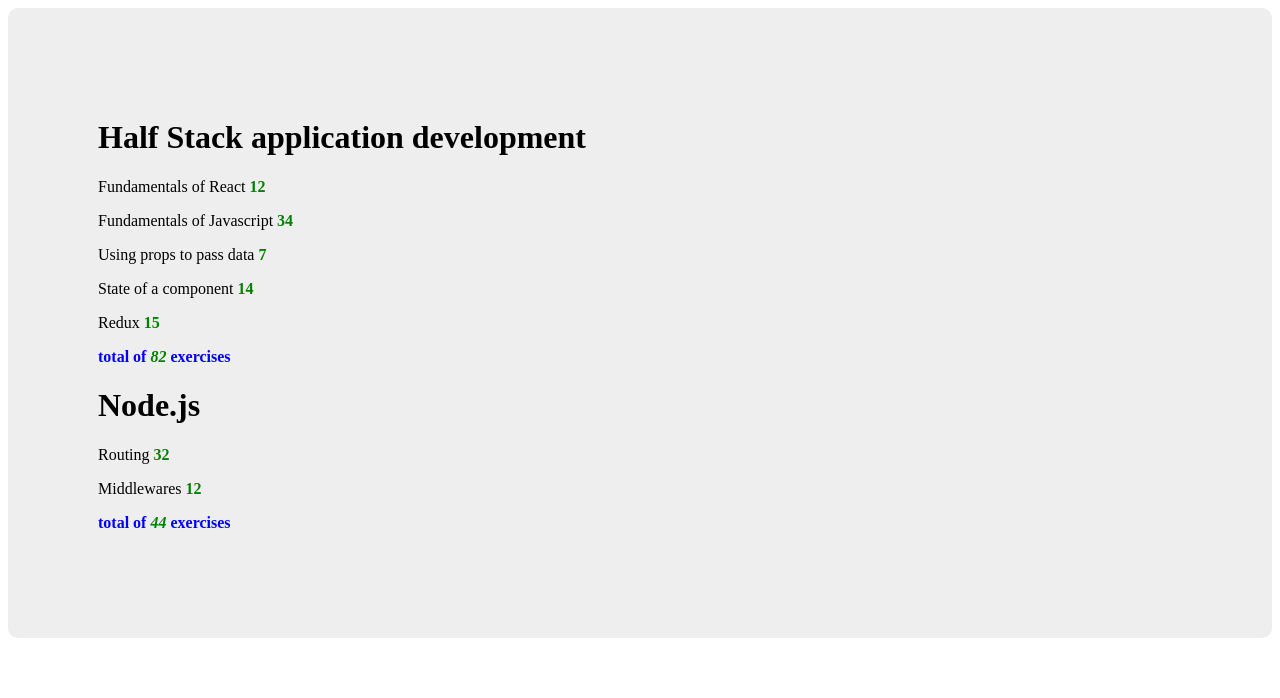
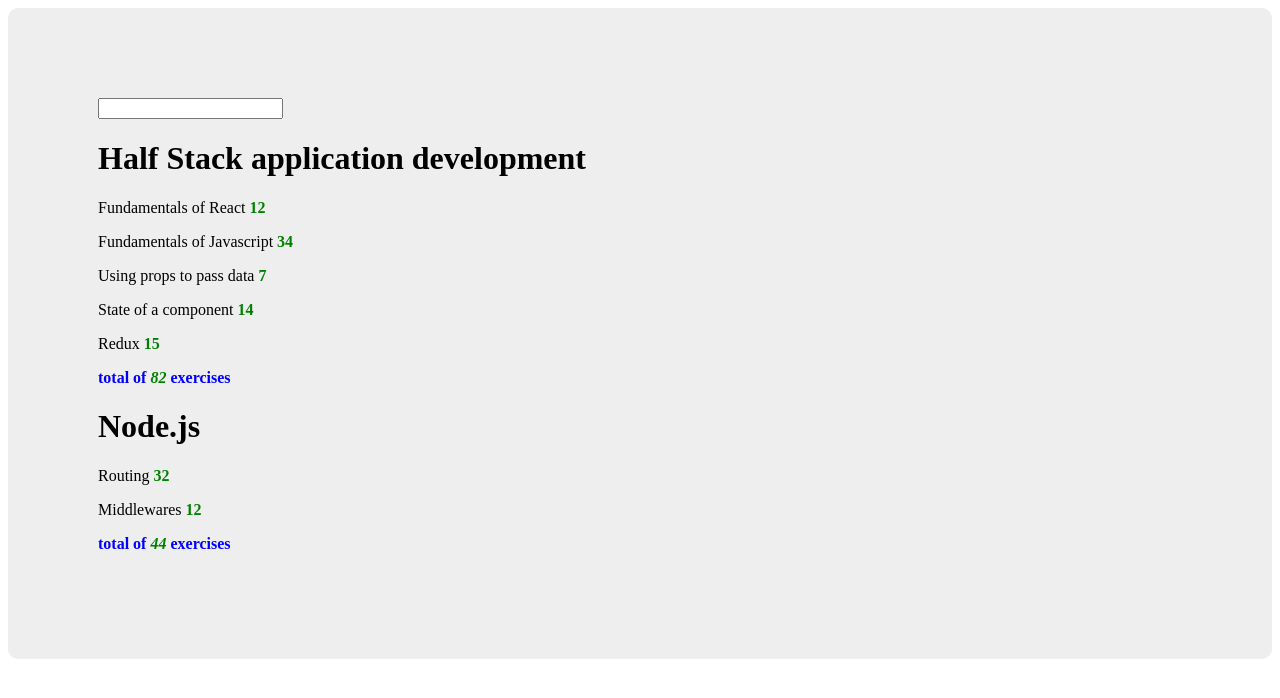
Before and after one commit to ElvisAns/openfullstack, a React (Create React App) app in the folder part2/courseinfo/: page / in a window 1280 px wide. Shown: the top 698 px of the page. Built offline with nearby package versions, Linux system fonts and the light colour scheme.

Commit message:
Added the form component

```diff
--- a/part2/courseinfo/src/components/Course.js
+++ b/part2/courseinfo/src/components/Course.js
@@ -1,37 +1,48 @@
 import global from "../styles/global"
-import {useState} from "react"
+import { useState } from "react"
 
-const Header = (props)=>{
+const Header = (props) => {
     return (<h1>{props.course}</h1>)
 }
 
-const Content = ({parts})=>{
+const Form = (props) => {
+    return (
+        <input type="text"></input>
+    )
+}
+
+const Content = ({ parts }) => {
     return (
         <div>
-            {parts.map((val,i) =><p key={i}>{val.name} <b style={global.number}>{val.exercises}</b></p>)}
+            {parts.map((val, i) => <p key={i}>{val.name} <b style={global.number}>{val.exercises}</b></p>)}
         </div>
     )
 }
 
-const Total= ({parts}) => {
-    const list = parts.map(el=>el.exercises)
-    const total = list.reduce((prev,next)=>prev+next)
+const Total = ({ parts }) => {
+    const list = parts.map(el => el.exercises)
+    const total = list.reduce((prev, next) => prev + next)
     return (
         <p style={global.total}>total of <i style={global.number}>{total}</i> exercises</p>
     )
 }
 
-const Course=(props)=>{
-    const [course,updateCourses]=useState(props.course)
+const Course = (props) => {
+    const [course, updateCourses] = useState(props.course)
 
+    const addCourses = (event) => {
+        const prev = { ...course }
+        updateCourses(prev)
+    }
     return (
-        <div style={global.body}>{
-            course.map(val=>{
-                return(
+        <div style={global.body}>
+            <Form onsubmit={addCourses} />{
+                course.map(val => {
+                    return (
                         <div key={val.id}>
                             <Header course={val.name} />
                             <Content parts={val.parts} />
-                        <Total parts={val.parts}/>
+                            <Total parts={val.parts} />
                         </div>
                     )
                 })
```
Lines whose indentation alone changed are shown as unchanged.
